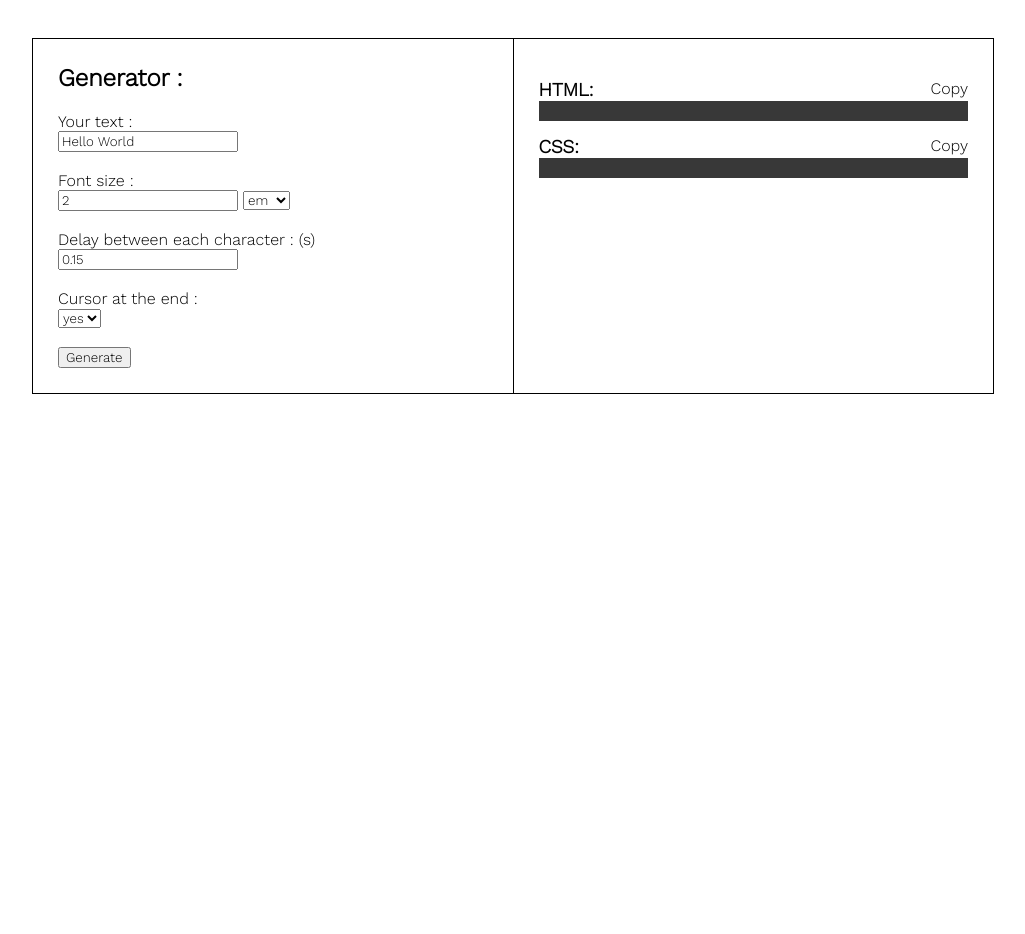
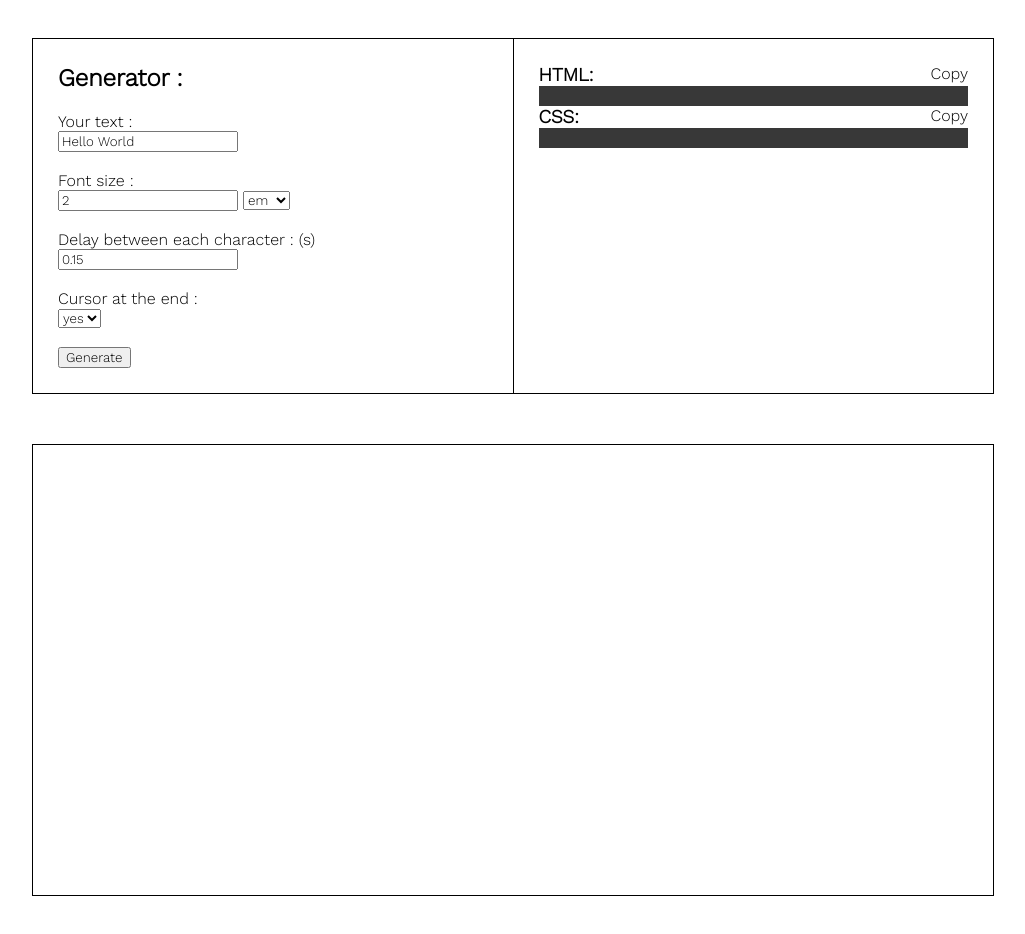
Before and after one commit to Fifie38/loading-title-generator, a plain HTML site: page root/index.html in a window 1280 px wide. Shown: the part 320-1254 px from the top of the page, without its empty margins (127-1152 px from the left). Before the commit the page ends 800 px from the top, so only its background shows below. Drawn offline with Linux system fonts and the light colour scheme.

Commit message:
add section 2

```diff
--- a/root/css/style.css
+++ b/root/css/style.css
@@ -135,3 +135,10 @@ header * {
 .copy-button {
     cursor: pointer;
 }
+
+#generator-box-2 {
+    border: solid 1px black;
+    min-width: 75%;
+    height: 450px;
+    margin: 50px 0 150px 0;
+}
--- a/root/index.html
+++ b/root/index.html
@@ -61,7 +61,6 @@
         </div>
 
         <div id="generator-right">
-            <div id="result-box">
             <div class="header-result">
                 <h3>HTML: </h3>
                 <span class="copy-button" id="copy-button-html">Copy</span>
@@ -69,17 +68,20 @@
             <div id="result-html">
             </div>
 
-            </div>
-            <div id="result-box">
             <div class="header-result">
                 <h3>CSS: </h3>
                 <span class="copy-button" id="copy-button-css">Copy</span>
             </div>
             <div id="result-css">
             </div>
+
         </div>
         </div>
-        </div>
+    </section>
+
+    <section id="generator-box-2">
+
+
     </section>
 
 
```
Lines whose indentation alone changed are shown as unchanged.
